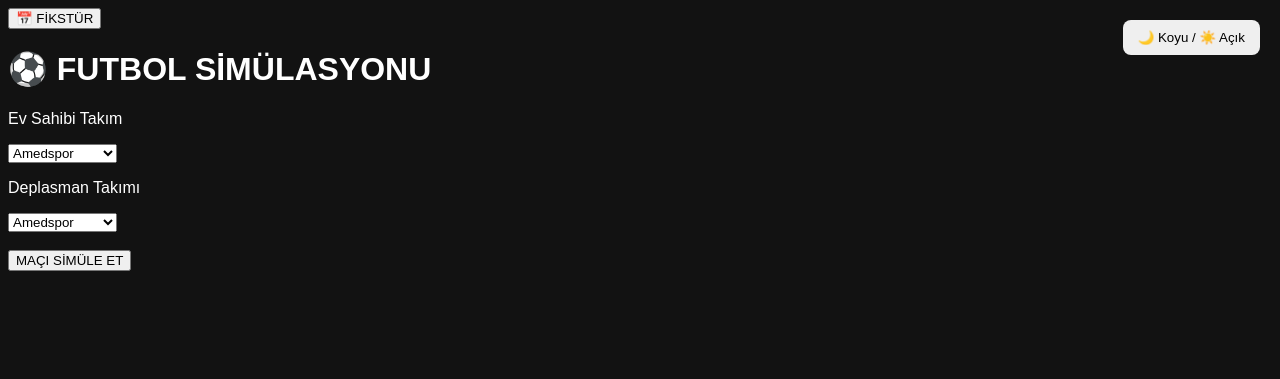
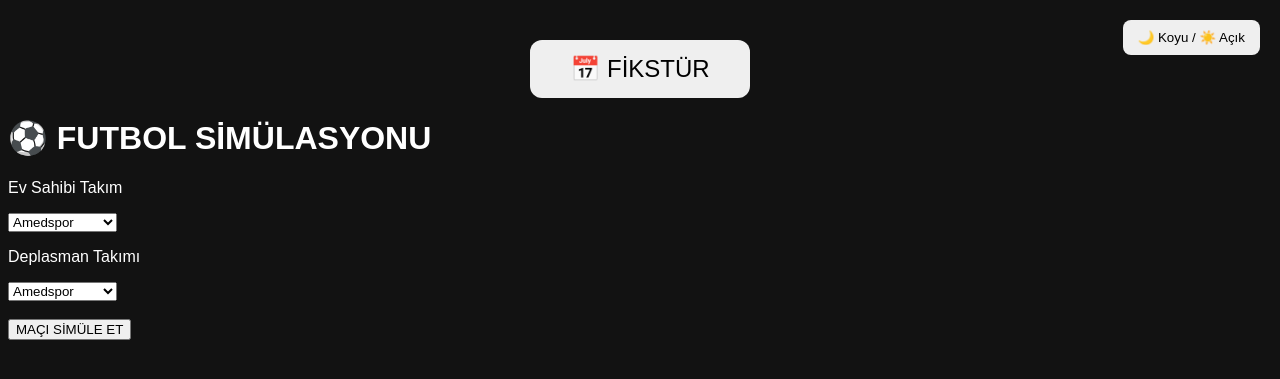
Before and after one commit to Omeiwi11/futbol-simulasyonu, a Flask app: page / in a window 1280 px wide. Shown: the top 379 px of the page. Run offline with Flask 3, Linux system fonts and the light colour scheme.

Commit message:
Add files via upload

```diff
--- a/templates/index.html
+++ b/templates/index.html
@@ -54,11 +54,12 @@
         🌙 Koyu / ☀️ Açık
     </button>
 
-
+    <div class="fikstur-butonu">
     <a href="/fikstur">
         <button>📅 FİKSTÜR</button>
 
     </a>
+    </div>
     </a>
     <h1>⚽ FUTBOL SİMÜLASYONU</h1>
 
```
